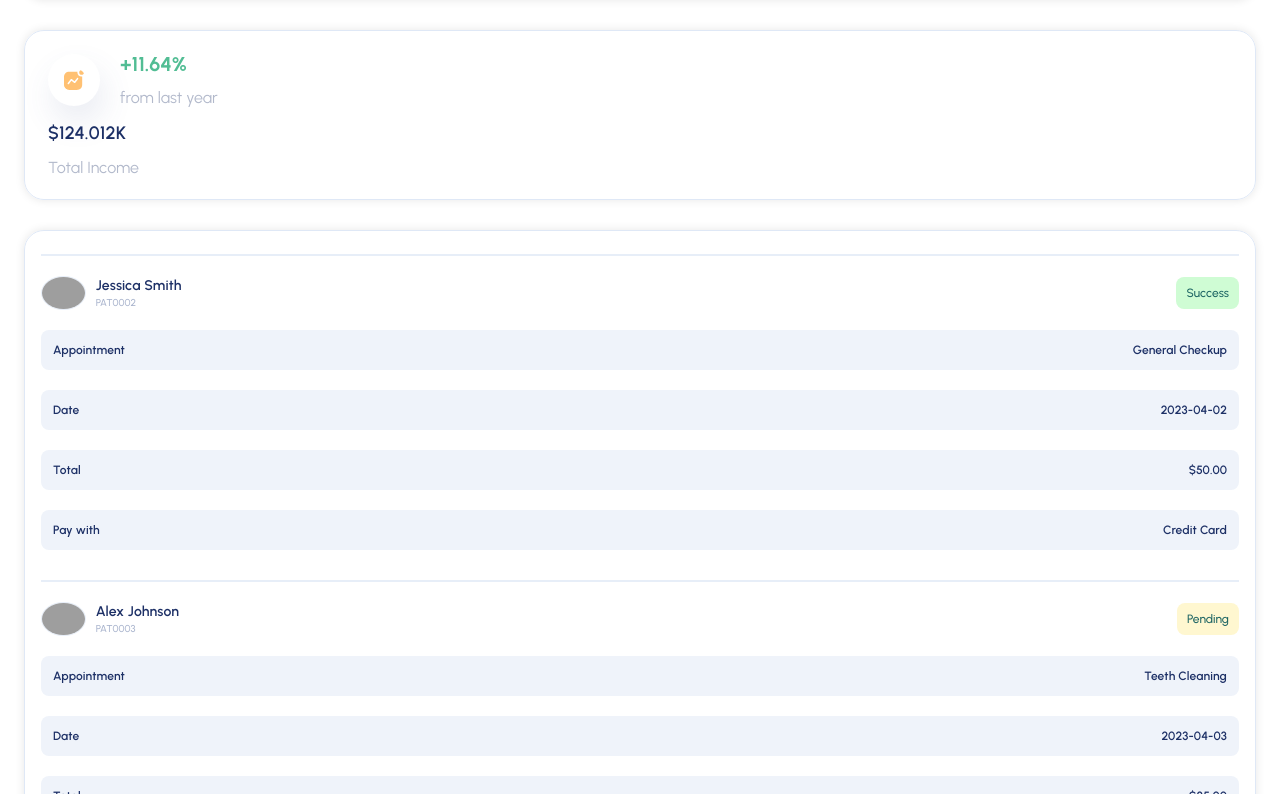
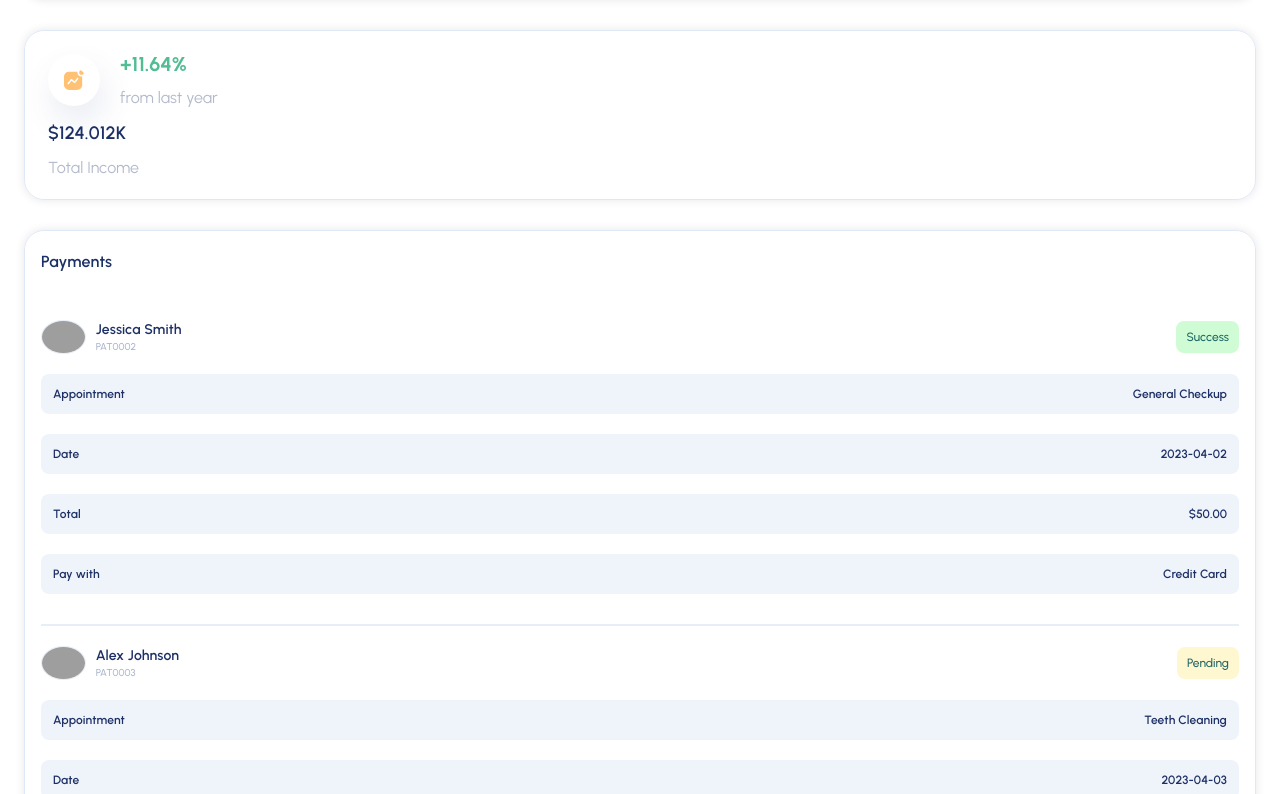
Before and after one commit to segamegadrivee/doctor-dashboard, a React (Create React App) app: page / in a window 1280 px wide. Shown: the part 465-1259 px from the top of the page. Built offline with nearby package versions, Linux system fonts and the light colour scheme; grey boxes are pictures that could not be loaded.

Commit message:
test border

```diff
--- a/src/pages/Transaction.jsx
+++ b/src/pages/Transaction.jsx
@@ -63,7 +63,7 @@ let Transaction = () => {
 
 
             <div className="dashboard__payment section">
-
+                <span className='payment__title headline-800'> Payments </span>
                 {patient.patients.map((patientData, i) => (
                     <DetailsPatient key={i} {...patientData} />
                 ))}
--- a/src/scss/layout/_dashboard.scss
+++ b/src/scss/layout/_dashboard.scss
@@ -80,6 +80,11 @@
   border-top: 2px solid #e7eef8;
 }
 
+.payment__details:first-of-type{
+  border-top: none;
+
+}
+
 .details {
   &__patient {
     display: flex;
```
